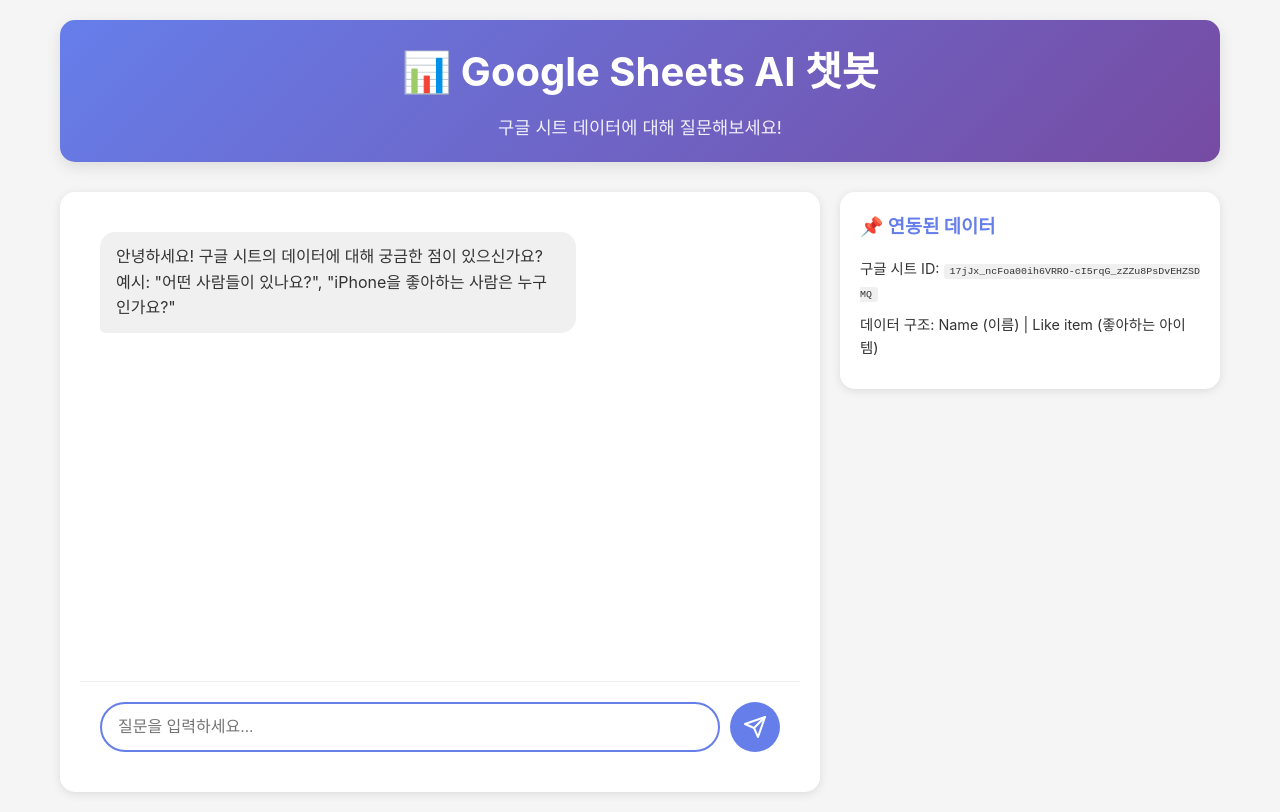
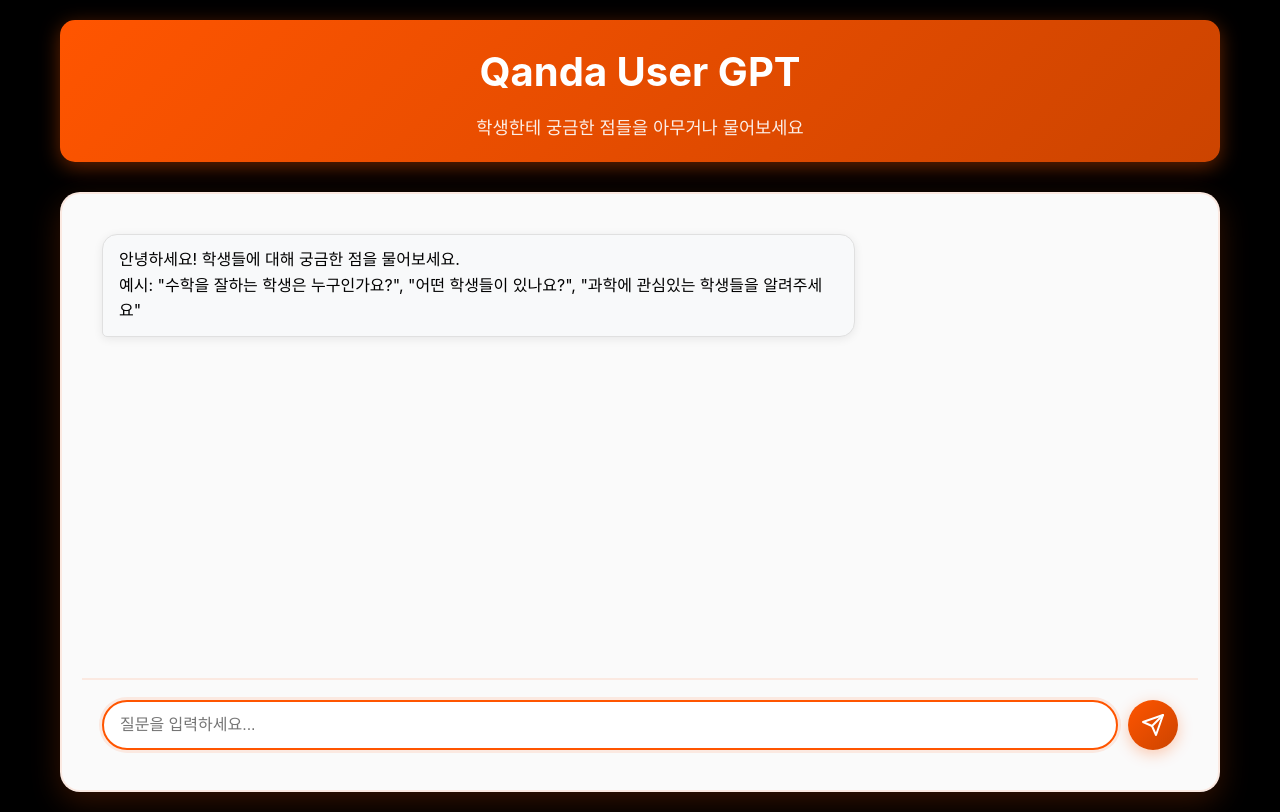
Before and after one commit to churryboy/sheet-llm-chatbot, a plain HTML site: page frontend/index.html in a window 1280 px wide. Drawn offline with Linux system fonts and the light colour scheme.

Commit message:
Update UI: Change color scheme to orange and update layout

```diff
--- a/frontend/index.html
+++ b/frontend/index.html
@@ -3,14 +3,14 @@
 <head>
     <meta charset="UTF-8">
     <meta name="viewport" content="width=device-width, initial-scale=1.0">
-    <title>Google Sheets + AI 챗봇</title>
+    <title>Qanda User GPT</title>
     <link rel="stylesheet" href="styles.css">
 </head>
 <body>
     <div class="container">
         <header>
-            <h1>📊 Google Sheets AI 챗봇</h1>
-            <p class="subtitle">구글 시트 데이터에 대해 질문해보세요!</p>
+            <h1>Qanda User GPT</h1>
+            <p class="subtitle">학생한테 궁금한 점들을 아무거나 물어보세요</p>
         </header>
 
         <main>
@@ -18,8 +18,8 @@
                 <div id="chat-messages" class="chat-messages">
                     <div class="message bot-message">
                         <div class="message-content">
-                            안녕하세요! 구글 시트의 데이터에 대해 궁금한 점이 있으신가요?<br>
-                            예시: "어떤 사람들이 있나요?", "iPhone을 좋아하는 사람은 누구인가요?"
+                            안녕하세요! 학생들에 대해 궁금한 점을 물어보세요.<br>
+                            예시: "수학을 잘하는 학생은 누구인가요?", "어떤 학생들이 있나요?", "과학에 관심있는 학생들을 알려주세요"
                         </div>
                     </div>
                 </div>
@@ -39,12 +39,6 @@
                     </button>
                 </div>
             </div>
-
-            <div class="info-panel">
-                <h3>📌 연동된 데이터</h3>
-                <p>구글 시트 ID: <code>17jJx_ncFoa00ih6VRRO-cI5rqG_zZZu8PsDvEHZSDMQ</code></p>
-                <p>데이터 구조: Name (이름) | Like item (좋아하는 아이템)</p>
-            </div>
         </main>
     </div>
 
--- a/frontend/styles.css
+++ b/frontend/styles.css
@@ -6,9 +6,10 @@
 
 body {
     font-family: -apple-system, BlinkMacSystemFont, 'Segoe UI', Roboto, Oxygen, Ubuntu, Cantarell, sans-serif;
-    background-color: #f5f5f5;
+    background: #000000;
     color: #333;
     line-height: 1.6;
+    min-height: 100vh;
 }
 
 .container {
@@ -21,10 +22,10 @@
     text-align: center;
     margin-bottom: 30px;
     padding: 20px;
-    background: linear-gradient(135deg, #667eea 0%, #764ba2 100%);
+    background: linear-gradient(135deg, #ff5500 0%, #cc4400 100%);
     color: white;
     border-radius: 15px;
-    box-shadow: 0 5px 15px rgba(0,0,0,0.1);
+    box-shadow: 0 5px 20px rgba(255, 85, 0, 0.4);
 }
 
 header h1 {
@@ -38,19 +39,22 @@
 }
 
 main {
-    display: grid;
-    grid-template-columns: 2fr 1fr;
-    gap: 20px;
+    display: flex;
+    justify-content: center;
 }
 
 .chat-container {
-    background: white;
-    border-radius: 15px;
-    box-shadow: 0 2px 10px rgba(0,0,0,0.1);
+    background: rgba(255, 255, 255, 0.98);
+    border-radius: 20px;
+    box-shadow: 0 10px 30px rgba(255, 85, 0, 0.2);
     padding: 20px;
     display: flex;
     flex-direction: column;
     height: 600px;
+    width: 100%;
+    max-width: 1160px;
+    backdrop-filter: blur(10px);
+    border: 2px solid rgba(255, 85, 0, 0.1);
 }
 
 .chat-messages {
@@ -95,22 +99,25 @@
 }
 
 .user-message .message-content {
-    background-color: #667eea;
+    background: linear-gradient(135deg, #ff5500 0%, #cc4400 100%);
     color: white;
     border-bottom-right-radius: 5px;
+    box-shadow: 0 2px 10px rgba(255, 85, 0, 0.3);
 }
 
 .bot-message .message-content {
-    background-color: #f0f0f0;
-    color: #333;
+    background-color: #f8f9fa;
+    color: #000000;
     border-bottom-left-radius: 5px;
+    border: 1px solid #e0e0e0;
+    box-shadow: 0 2px 10px rgba(0,0,0,0.08);
 }
 
 .input-container {
     display: flex;
     gap: 10px;
     padding: 20px;
-    border-top: 1px solid #eee;
+    border-top: 2px solid rgba(255, 85, 0, 0.1);
 }
 
 #user-input {
@@ -124,11 +131,12 @@
 }
 
 #user-input:focus {
-    border-color: #667eea;
+    border-color: #ff5500;
+    box-shadow: 0 0 0 3px rgba(255, 85, 0, 0.1);
 }
 
 #send-button {
-    background-color: #667eea;
+    background: linear-gradient(135deg, #ff5500 0%, #cc4400 100%);
     color: white;
     border: none;
     border-radius: 50%;
@@ -139,11 +147,13 @@
     align-items: center;
     justify-content: center;
     transition: all 0.3s;
+    box-shadow: 0 4px 15px rgba(255, 85, 0, 0.3);
 }
 
 #send-button:hover {
-    background-color: #5a67d8;
+    background: linear-gradient(135deg, #cc4400 0%, #ff5500 100%);
     transform: scale(1.05);
+    box-shadow: 0 6px 20px rgba(255, 85, 0, 0.4);
 }
 
 #send-button:active {
@@ -160,7 +170,7 @@
 
 .info-panel h3 {
     margin-bottom: 15px;
-    color: #667eea;
+    color: #ff5500;
 }
 
 .info-panel p {
@@ -182,7 +192,7 @@
     height: 20px;
     border: 3px solid #f3f3f3;
     border-radius: 50%;
-    border-top: 3px solid #667eea;
+    border-top: 3px solid #ff5500;
     animation: spin 1s linear infinite;
 }
 
@@ -193,10 +203,6 @@
 
 /* 모바일 반응형 */
 @media (max-width: 768px) {
-    main {
-        grid-template-columns: 1fr;
-    }
-
     header h1 {
         font-size: 2em;
     }
```
Also changed, not shown: 1 other file.
